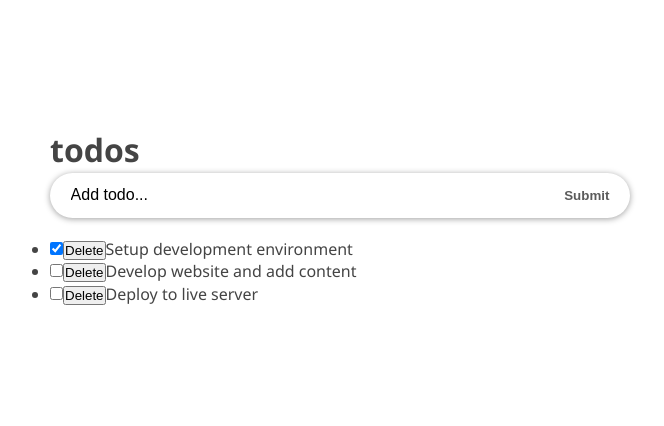
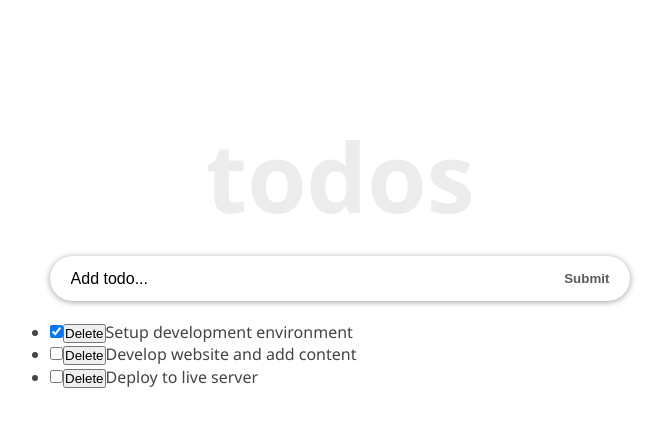
Before and after one commit to VaneCode/to-do-React, a React (Create React App) app: page / in a window 1280 px wide. Shown: the top 426 px of the page, without its empty margins (300-964 px from the left). Built offline with nearby package versions, Linux system fonts and the light colour scheme.

Commit message:
Add h1 inline css styles

```diff
--- a/src/components/Header.js
+++ b/src/components/Header.js
@@ -3,7 +3,19 @@ import React from "react"
 const Header = () => {
   return (
     <header>
-      <h1>todos</h1>
+      <h1
+        style={{
+          fontSize: "6rem",
+          fontWeight: "600",
+          marginBottom: "2rem",
+          lineHeight: "1em",
+          color: "#ececec",
+          textTransform: "lowercase",
+          textAlign: "center",
+        }}
+      >
+        todos
+      </h1>
     </header>
   )
 }
```
